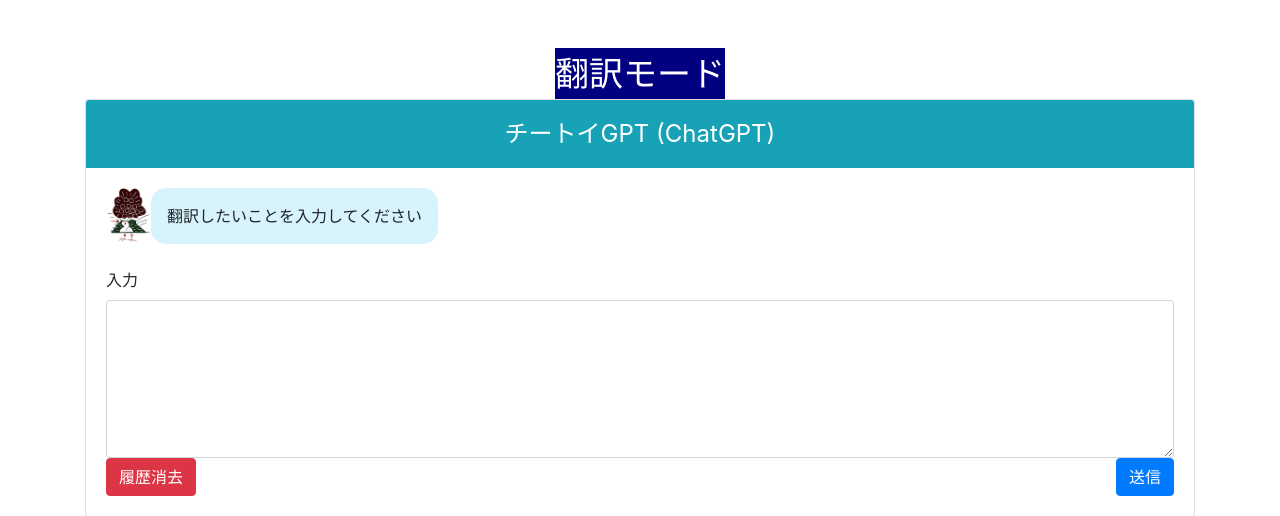
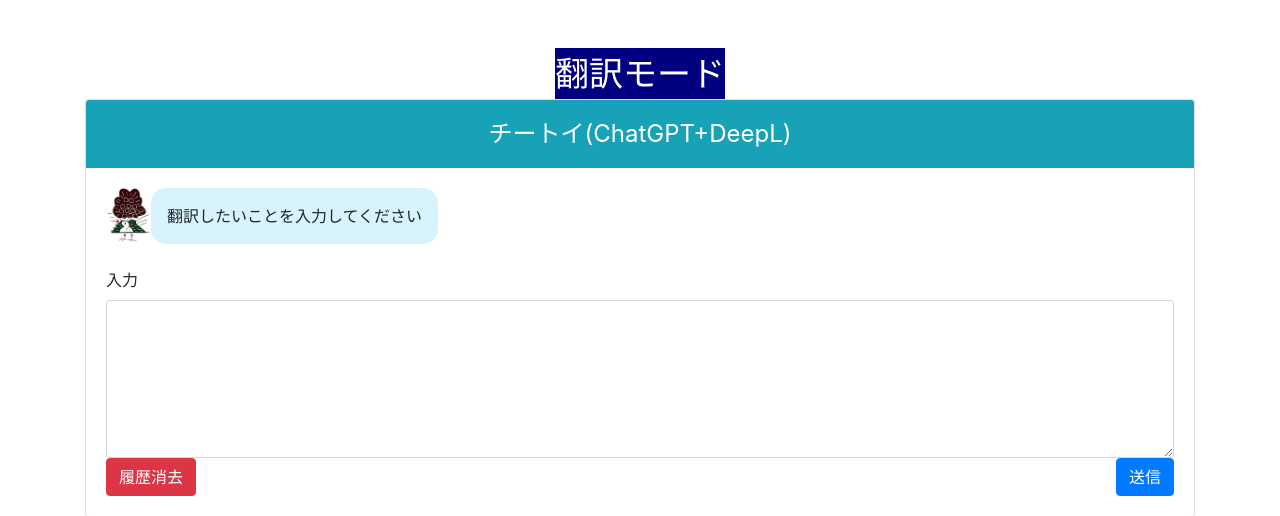
Before and after one commit to Takumaaaaan/flask_chatgpt, a Flask app: page /translate/ in a window 1280 px wide. Shown: the part 56-572 px from the top of the page. Run offline with Flask 2, Linux system fonts and the light colour scheme; some libraries are stand-ins or nearby versions.

Commit message:
add translate

```diff
--- a/templates/translate.html
+++ b/templates/translate.html
@@ -8,7 +8,7 @@
       <div class="card" id="chat1">
         <div class="card-header d-flex justify-content-between align-items-center p-3 bg-info text-white border-bottom-0">
           <i class="fas fa-angle-left"></i>
-          <p class="mb-0 fw-bold chat_title">チートイGPT (ChatGPT)</p>
+          <p class="mb-0 fw-bold chat_title">チートイ(ChatGPT+DeepL)</p>
           <i class="fas fa-times"></i>
         </div>
         <div class="card-body">
```
